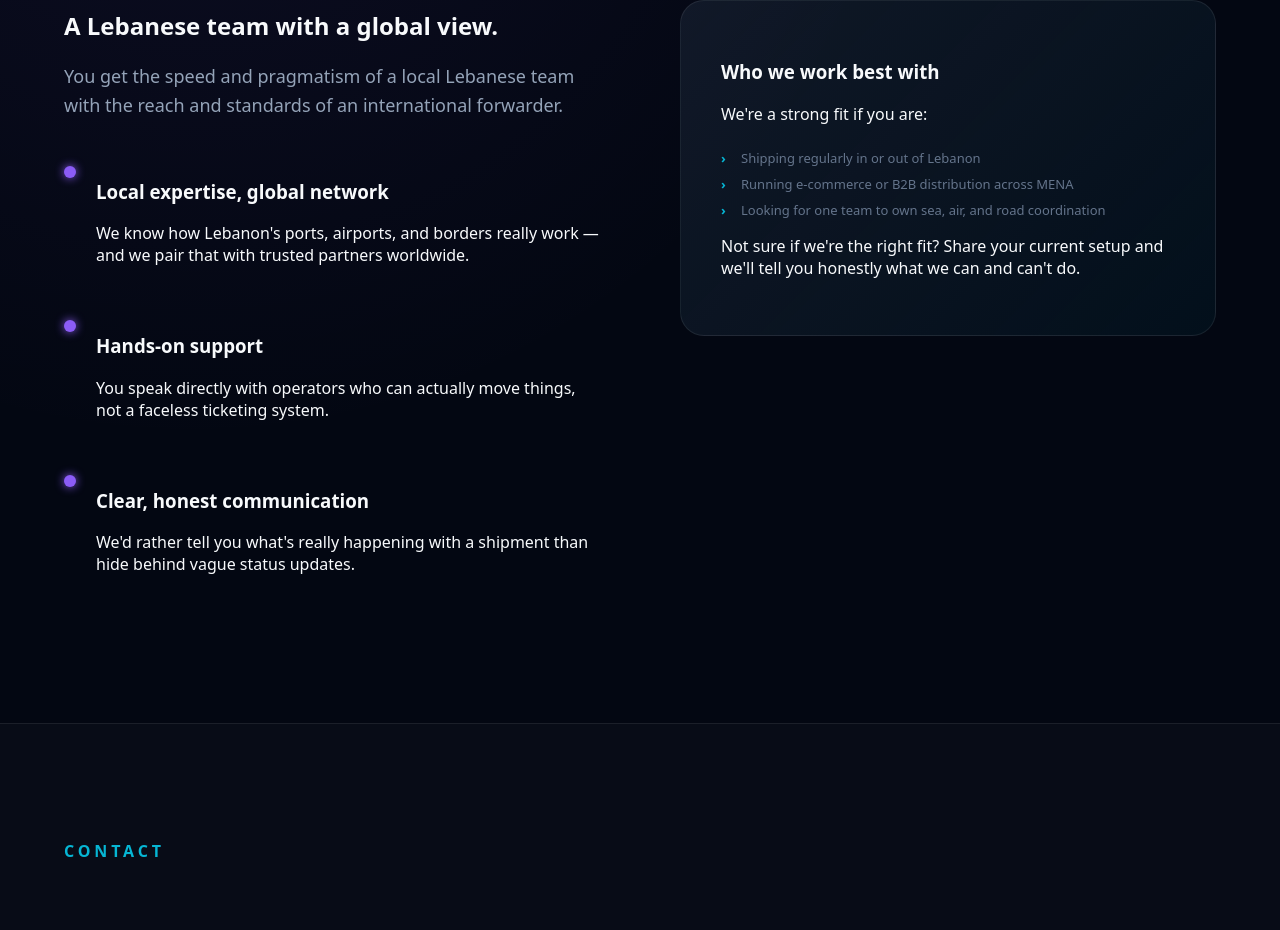
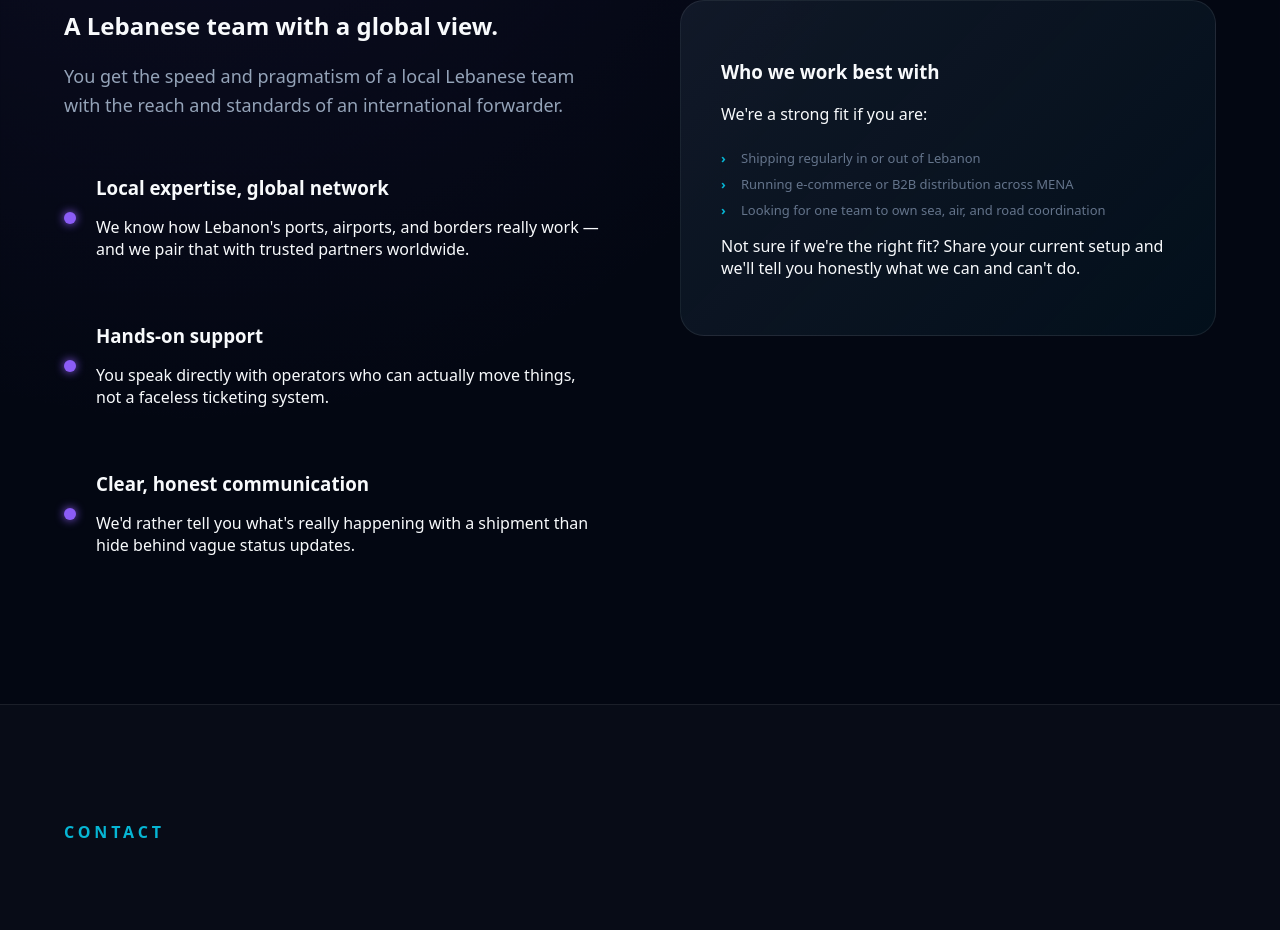
Before and after one commit to georgesmakoukji/lanes, a Next.js app: page / in a window 1280 px wide. Shown: the part 2998-3928 px from the top of the page. Built offline with nearby package versions, Linux system fonts and the light colour scheme.

Commit message:
style: Center align benefits list items and reset button margin-top for improved layout consistency

```diff
--- a/app/globals.css
+++ b/app/globals.css
@@ -591,7 +591,7 @@ button {
 
 .benefits-list li {
   display: flex;
-  align-items: flex-start;
+  align-items: center;
   gap: 20px;
   margin-bottom: 32px;
 }
@@ -603,7 +603,11 @@ button {
   background: var(--accent-purple);
   box-shadow: 0 0 10px var(--accent-purple);
   flex-shrink: 0;
-  margin-top: 6px;
+  margin-top: 0;
+}
+
+.benefits-list h3 {
+  line-height: 1;
 }
 
 .highlight-card {
```
